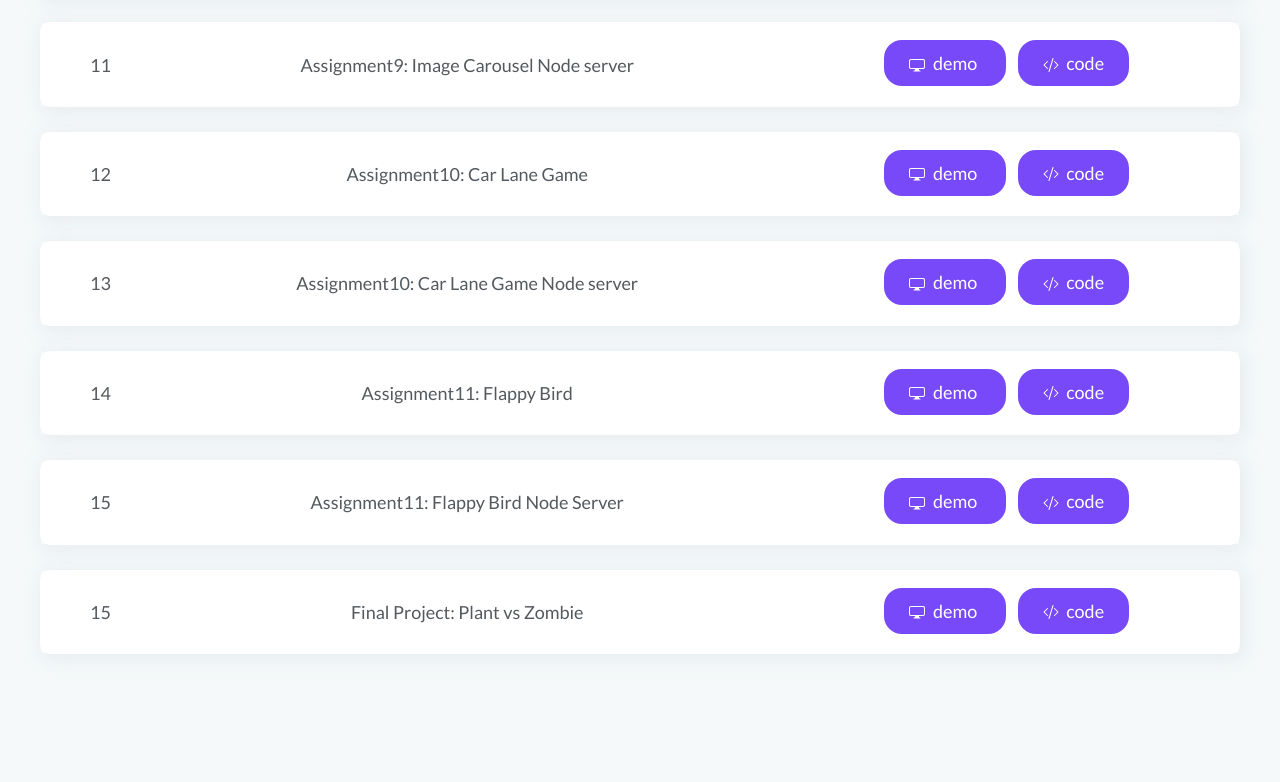
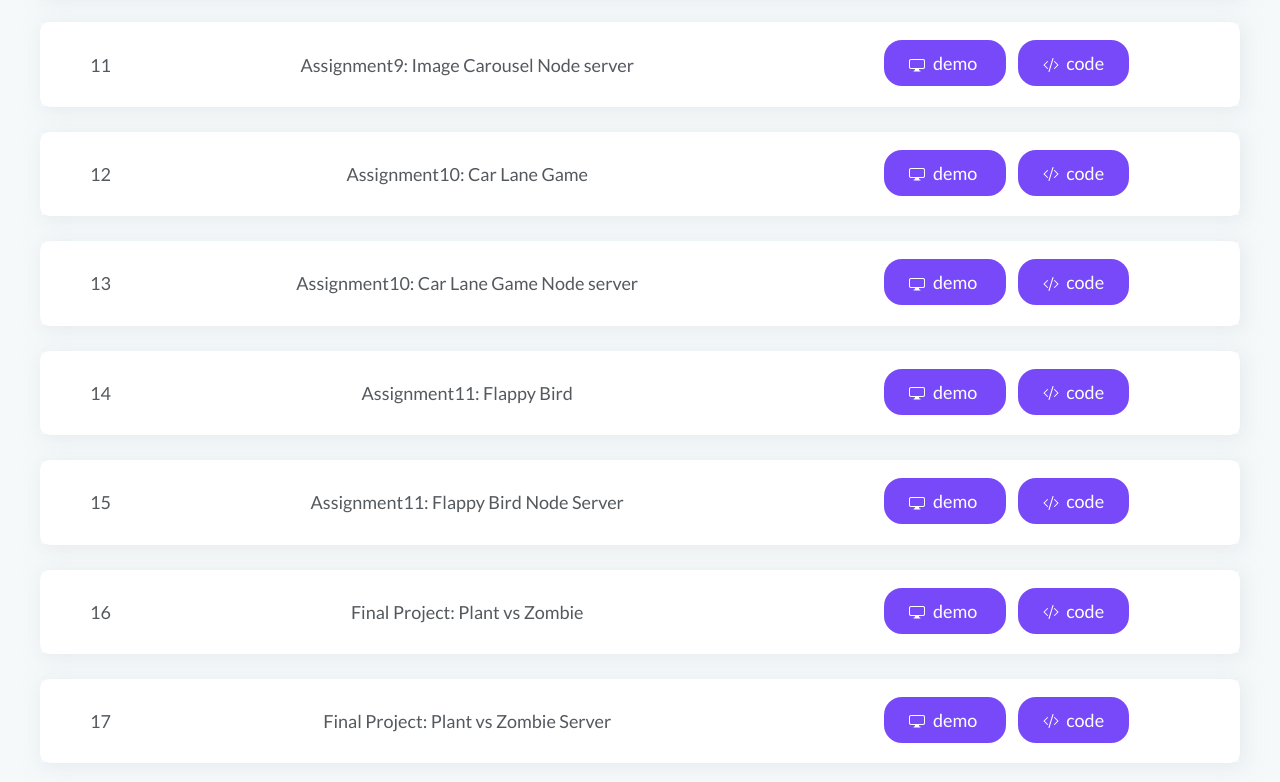
Before and after one commit to siki-aayush/leapfrog-internship, a plain HTML site: page index.html in a window 1280 px wide. Shown: the part 1350-2132 px from the top of the page. Before the commit the page ends 2029 px from the top, so only its background shows below. Drawn offline with Linux system fonts and the light colour scheme.

Commit message:
updates row on tables

```diff
--- a/index.html
+++ b/index.html
@@ -572,7 +572,7 @@
                         </tr>
 
                         <tr class="assignments__table__row">
-                            <td class="assignments__table__idx">15</td>
+                            <td class="assignments__table__idx">16</td>
                             <td class="assignments__table__title">
                                 Final Project: Plant vs Zombie
                             </td>
@@ -592,7 +592,43 @@
                                     demo
                                 </a>
                                 <a
-                                    href="#"
+                                    href="https://github.com/siki-aayush/plant-vs-zombies"
+                                    target="_blank"
+                                    class="btn btn-code"
+                                >
+                                    <span class="btn__icon">
+                                        <img
+                                            src="./assests/images/icons/code.svg"
+                                            alt="code icon"
+                                        />
+                                    </span>
+                                    code
+                                </a>
+                            </td>
+                        </tr>
+
+                        <tr class="assignments__table__row">
+                            <td class="assignments__table__idx">17</td>
+                            <td class="assignments__table__title">
+                                Final Project: Plant vs Zombie Server
+                            </td>
+
+                            <td class="assignments__table__submission">
+                                <a
+                                    href="https://fan-cuboid-work.glitch.me/highscore"
+                                    target="_blank"
+                                    class="btn btn-demo"
+                                >
+                                    <span class="btn__icon">
+                                        <img
+                                            src="./assests/images/icons/pc.svg"
+                                            alt="pc icon"
+                                        />
+                                    </span>
+                                    demo
+                                </a>
+                                <a
+                                    href="https://github.com/siki-aayush/pvzServer"
                                     target="_blank"
                                     class="btn btn-code"
                                 >
```
